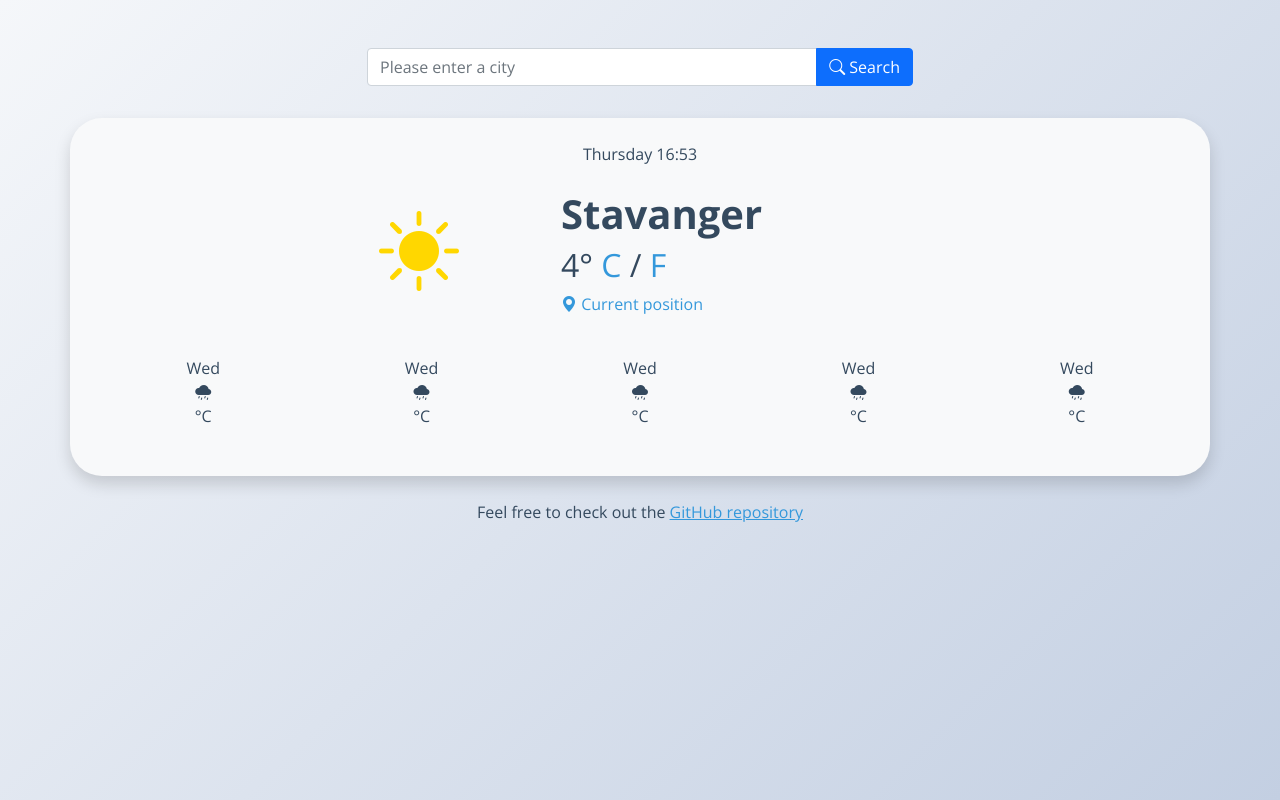
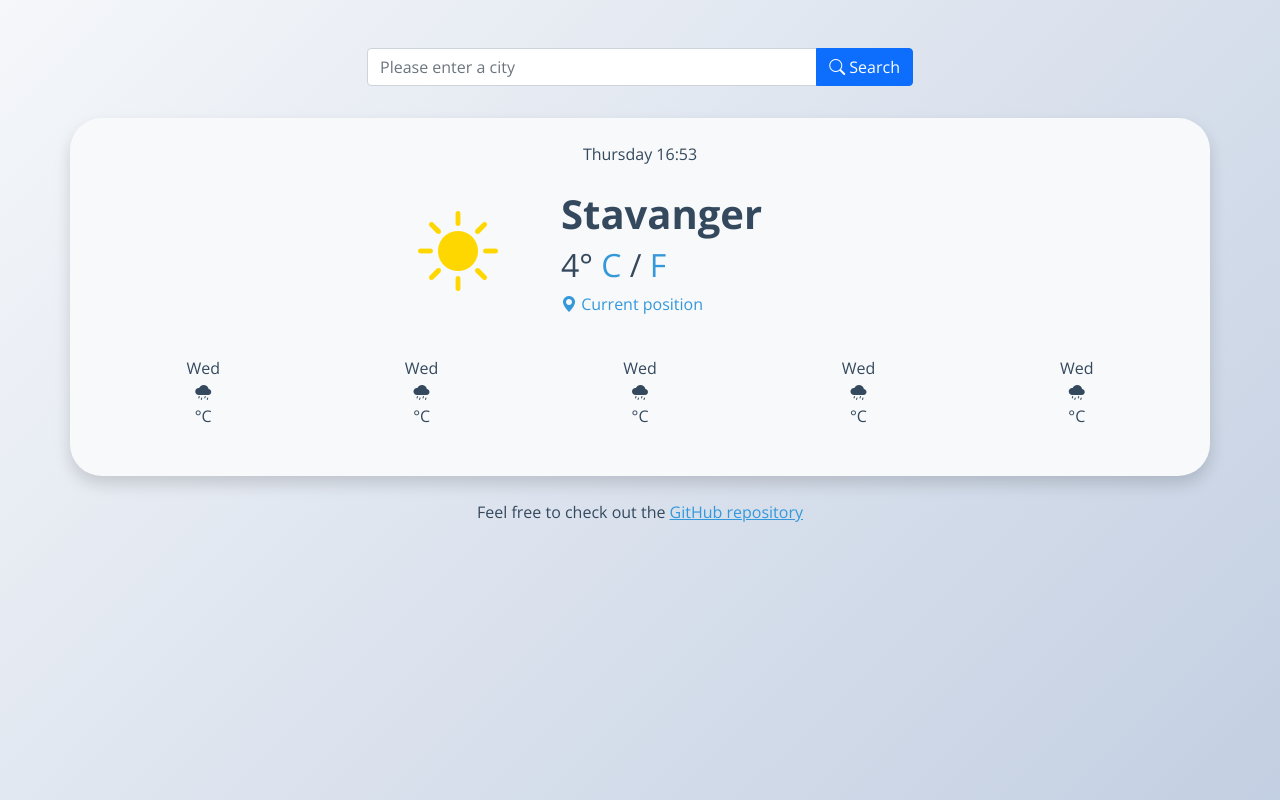
Before and after one commit to benejorg/VanillaJS-Weather-App, a plain HTML site: page index.html in a window 1280 px wide. Drawn offline with nearby package versions, Linux system fonts and the light colour scheme.

Commit message:
Fixed positioning of the sun icon

```diff
--- a/index.html
+++ b/index.html
@@ -52,7 +52,7 @@
         <div class="col-6 mx-auto text-center" id="time">Today's date</div>
       </div>
       <div class="row mt-4 mb-4 mx-auto">
-        <div class="col-2 offset-3">
+        <div class="col-2 offset-3 text-center">
           <i class="bi bi-brightness-high-fill" id="main-weather-icon"></i>
         </div>
         <div class="col-5 offset-2-right">
```
